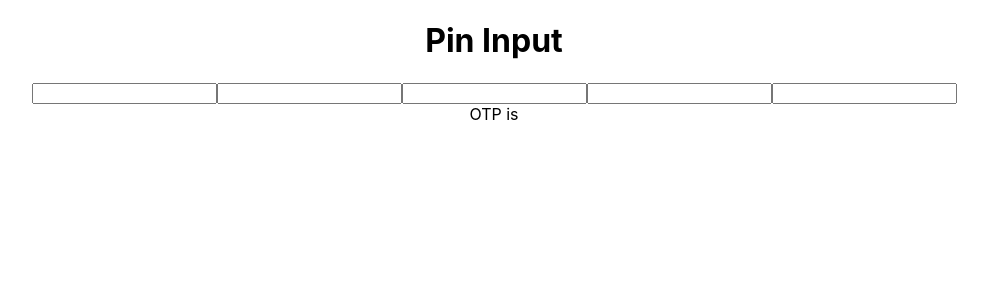
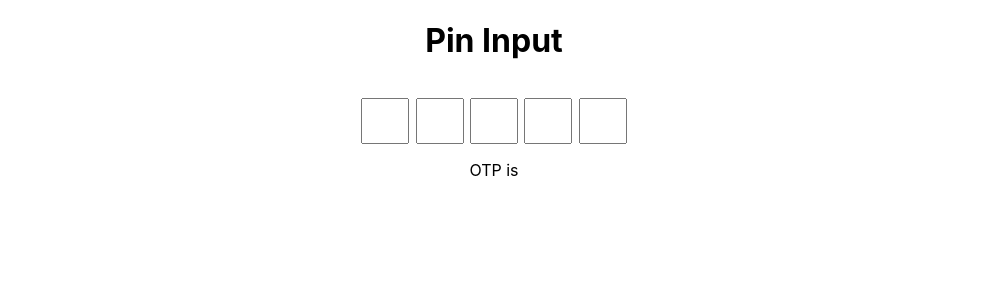
Before and after one commit to ankitsng0007/AnkitRepo, a React (Create React App) app in the folder RCT-211/Day-12/pin_input/: page / in a window 1280 px wide. Shown: the top 300 px of the page, without its empty margins (146-1134 px from the left). Built offline with nearby package versions, Linux system fonts and the light colour scheme.

Commit message:
File added

```diff
--- a/RCT-211/Day-12/pin_input/src/App.css
+++ b/RCT-211/Day-12/pin_input/src/App.css
@@ -1,38 +1,9 @@
 .App {
   text-align: center;
 }
-
-.App-logo {
-  height: 40vmin;
-  pointer-events: none;
+.App input {
+  height: 40px;
+  width: 40px;
+  margin: 1rem 0.2rem ;
+  text-align: center;
 }
-
-@media (prefers-reduced-motion: no-preference) {
-  .App-logo {
-    animation: App-logo-spin infinite 20s linear;
-  }
-}
-
-.App-header {
-  background-color: #282c34;
-  min-height: 100vh;
-  display: flex;
-  flex-direction: column;
-  align-items: center;
-  justify-content: center;
-  font-size: calc(10px + 2vmin);
-  color: white;
-}
-
-.App-link {
-  color: #61dafb;
-}
-
-@keyframes App-logo-spin {
-  from {
-    transform: rotate(0deg);
-  }
-  to {
-    transform: rotate(360deg);
-  }
-}
--- a/RCT-211/Day-12/pin_input/src/Components/Pin.jsx
+++ b/RCT-211/Day-12/pin_input/src/Components/Pin.jsx
@@ -1,9 +1,11 @@
-import React from 'react';
+import React, { useState } from 'react';
 
 const Pin = ({length}) => {
+    const [inputBoxLength] = useState(new Array(length).fill(""));
+
   return (
     <div>
-      {new Array(length).fill("w").map((item,index)=>{
+      {inputBoxLength.map((_,index)=>{
         return <input key={index}/>
       })}
     </div>
```
